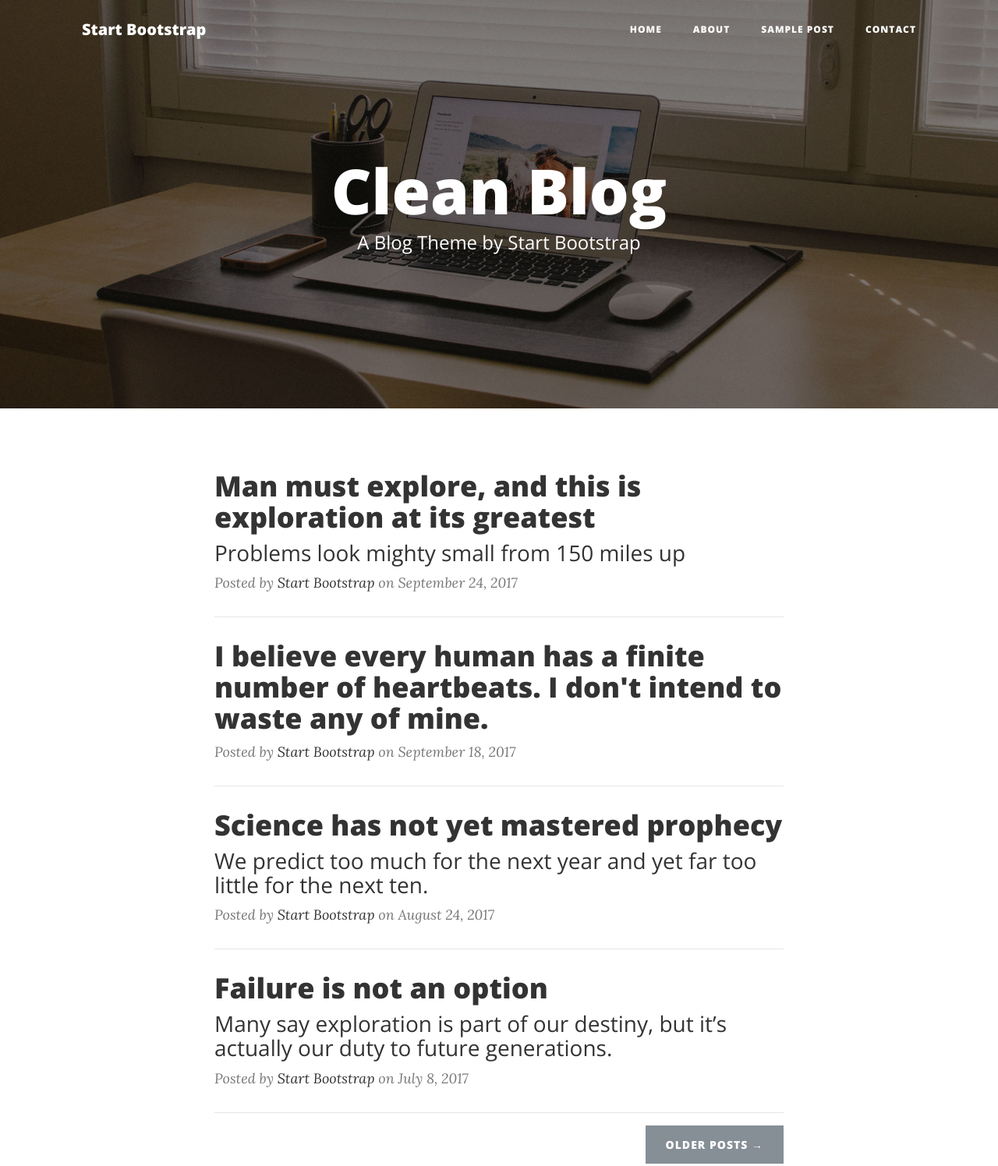
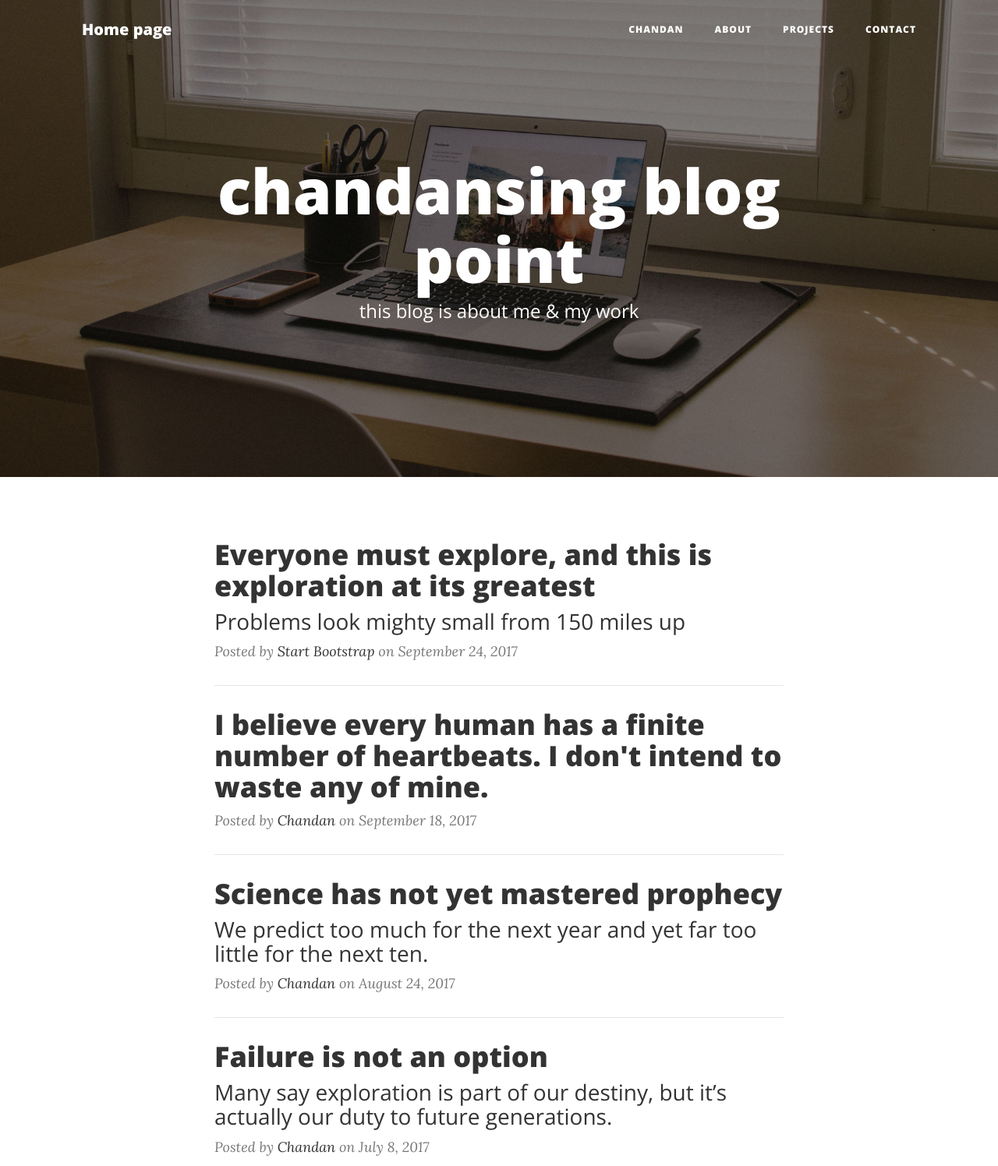
Before and after one commit to chandansinghkiit/chandansinghkiit.github.io, a website: page index.html in a window 1280 px wide. Shown: the top 1496 px of the page at 78% size. Drawn offline with nearby package versions, Linux system fonts and the light colour scheme.

Commit message:
initial point

```diff
--- a/index.html
+++ b/index.html
@@ -8,7 +8,7 @@
     <meta name="description" content="">
     <meta name="author" content="">
 
-    <title>Clean Blog - Start Bootstrap Theme</title>
+    <title>chandansingh blog point</title>
 
     <!-- Bootstrap core CSS -->
     <link href="vendor/bootstrap/css/bootstrap.min.css" rel="stylesheet">
@@ -28,7 +28,7 @@
     <!-- Navigation -->
     <nav class="navbar navbar-expand-lg navbar-light fixed-top" id="mainNav">
       <div class="container">
-        <a class="navbar-brand" href="index.html">Start Bootstrap</a>
+        <a class="navbar-brand" href="index.html">Home page</a>
         <button class="navbar-toggler navbar-toggler-right" type="button" data-toggle="collapse" data-target="#navbarResponsive" aria-controls="navbarResponsive" aria-expanded="false" aria-label="Toggle navigation">
           Menu
           <i class="fa fa-bars"></i>
@@ -36,13 +36,13 @@
         <div class="collapse navbar-collapse" id="navbarResponsive">
           <ul class="navbar-nav ml-auto">
             <li class="nav-item">
-              <a class="nav-link" href="index.html">Home</a>
+              <a class="nav-link" href="index.html">Chandan</a>
             </li>
             <li class="nav-item">
               <a class="nav-link" href="about.html">About</a>
             </li>
             <li class="nav-item">
-              <a class="nav-link" href="post.html">Sample Post</a>
+              <a class="nav-link" href="post.html">Projects</a>
             </li>
             <li class="nav-item">
               <a class="nav-link" href="contact.html">Contact</a>
@@ -58,8 +58,8 @@
         <div class="row">
           <div class="col-lg-8 col-md-10 mx-auto">
             <div class="site-heading">
-              <h1>Clean Blog</h1>
-              <span class="subheading">A Blog Theme by Start Bootstrap</span>
+              <h1>chandansing blog point</h1>
+              <span class="subheading">this blog is about me & my work</span>
             </div>
           </div>
         </div>
@@ -73,7 +73,7 @@
           <div class="post-preview">
             <a href="post.html">
               <h2 class="post-title">
-                Man must explore, and this is exploration at its greatest
+                Everyone must explore, and this is exploration at its greatest
               </h2>
               <h3 class="post-subtitle">
                 Problems look mighty small from 150 miles up
@@ -91,7 +91,7 @@
               </h2>
             </a>
             <p class="post-meta">Posted by
-              <a href="#">Start Bootstrap</a>
+              <a href="#">Chandan</a>
               on September 18, 2017</p>
           </div>
           <hr>
@@ -105,7 +105,7 @@
               </h3>
             </a>
             <p class="post-meta">Posted by
-              <a href="#">Start Bootstrap</a>
+              <a href="#">Chandan</a>
               on August 24, 2017</p>
           </div>
           <hr>
@@ -119,7 +119,7 @@
               </h3>
             </a>
             <p class="post-meta">Posted by
-              <a href="#">Start Bootstrap</a>
+              <a href="#">Chandan</a>
               on July 8, 2017</p>
           </div>
           <hr>
@@ -164,7 +164,7 @@
                 </a>
               </li>
             </ul>
-            <p class="copyright text-muted">Copyright &copy; Your Website 2017</p>
+            <p class="copyright text-muted">Copyright &copy; & design by Chandan</p>
           </div>
         </div>
       </div>
```
